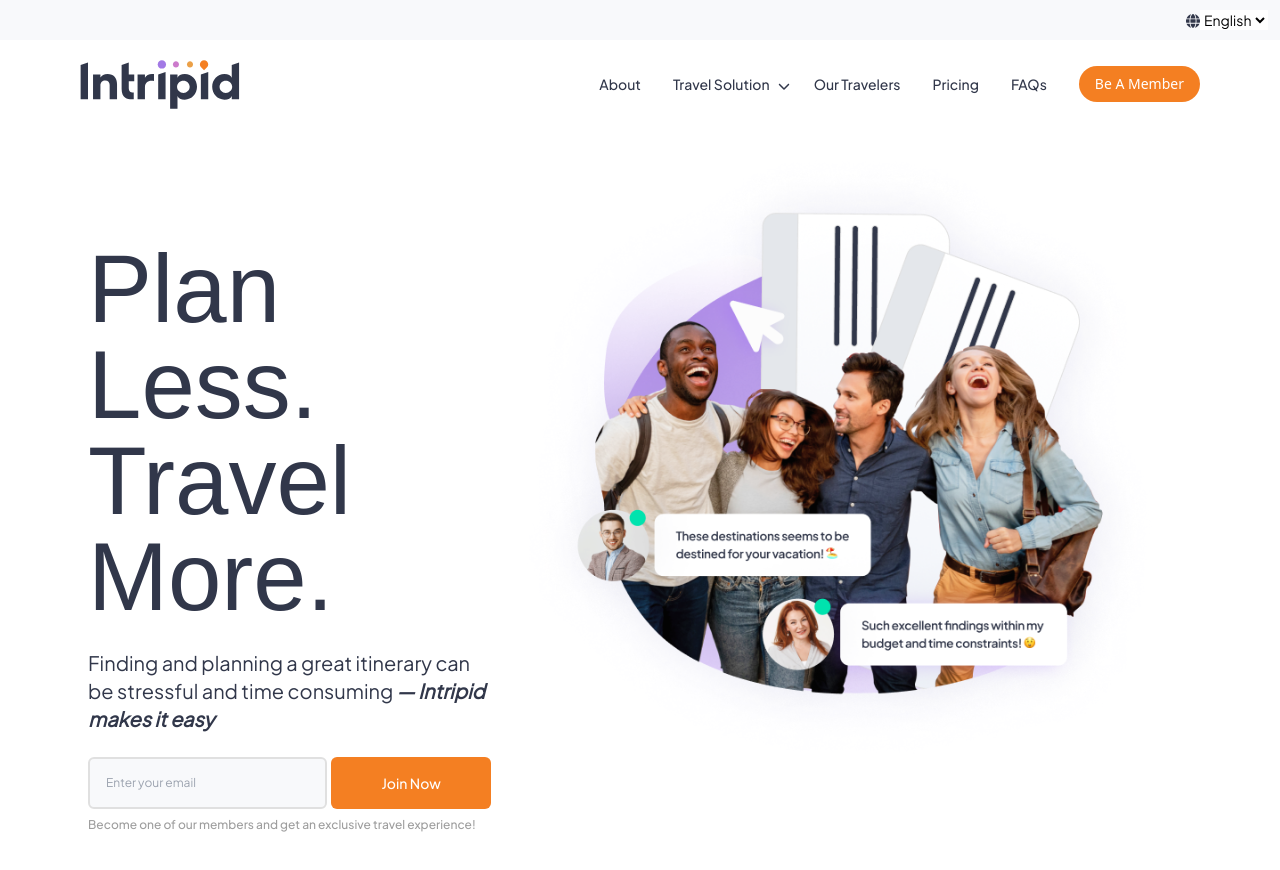
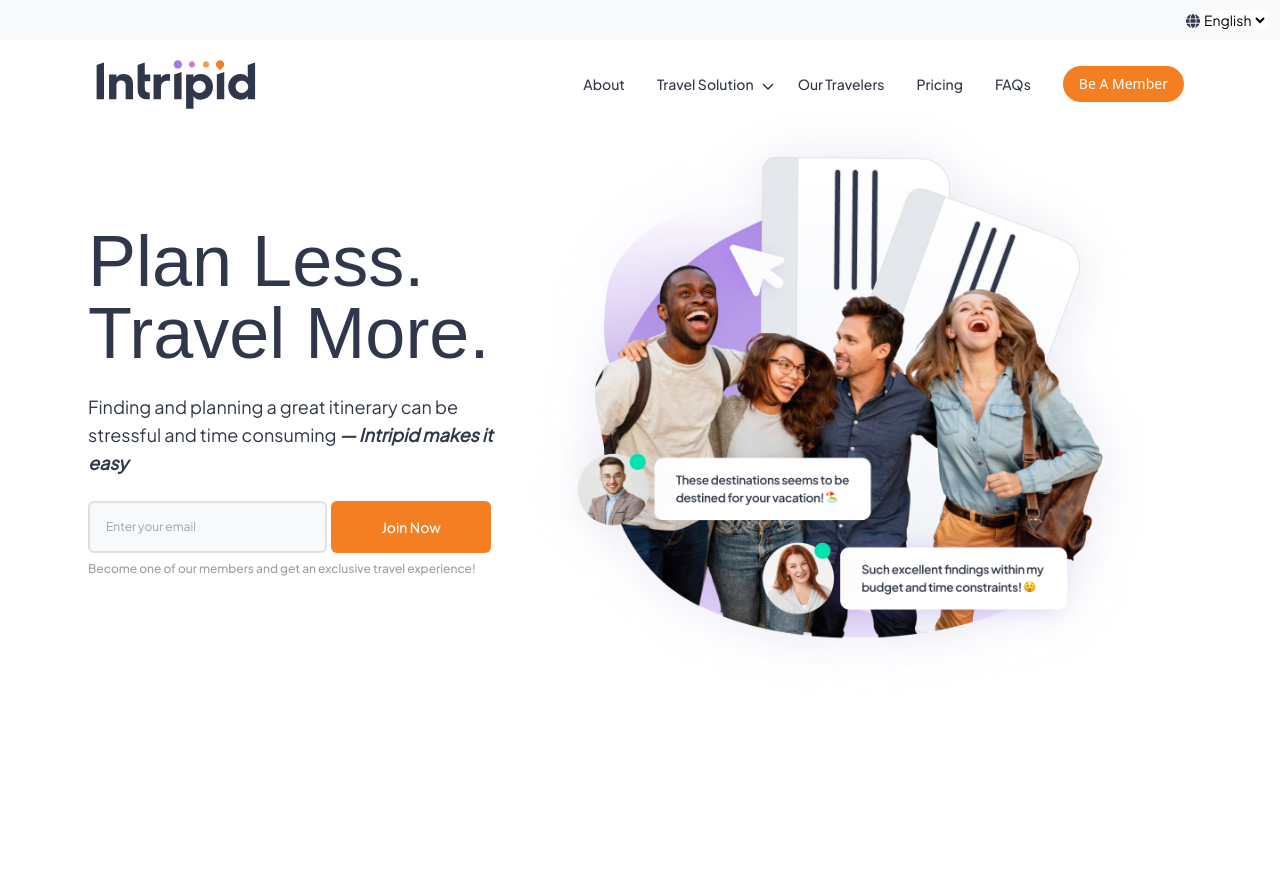
Before and after one commit to mamun4023/intripid, a React (Create React App) app: page / in a window 1280 px wide. Shown: the top 870 px of the page. Built offline with nearby package versions, Linux system fonts and the light colour scheme; a web font is replaced by a local one.

Commit message:
fix extra lage screen

```diff
--- a/src/sections/home/Banner/TopBanner.js
+++ b/src/sections/home/Banner/TopBanner.js
@@ -3,11 +3,11 @@ import BannerImage from "../../../utils/images/HeroImage.png"
 
 export default function TopBanner(){
     return(
-        <div className="flex justify-center px-3 md:px-12 lg:px-20 pt-4 lg:mt-14 m-2 ">
+        <div className="flex justify-center px-3 md:px-8 lg:px-20 pt-10 lg:mt-14 m-2 ">
             <div className="flex justify-between  flex-wrap lg:flex-nowrap">
-                <div className="lg:w-7/12 lg:mt-10 xl:w-5/12">
-                    <h1 className="font-readex_bold text-fontColor text-5xl md:text-7xl lg:text-8xl xl:text-8xl">Plan Less.<br/>Travel More.</h1>
-                    <p className="mt-6 mb-4 text-fontColor text-lg md:text-md xl:text-xl font-sans_regular">Finding and planning a great itinerary can be stressful and time consuming <b> <i> — Intripid makes it easy </i> </b></p>
+                <div className=" md:w-10/12 lg:w-7/12 xl:w-5/12">
+                    <h1 className="font-readex_bold text-fontColor text-5xl md:text-7xl lg:text-7xl">Plan Less.<br/>Travel More.</h1>
+                    <p className="mt-6 mb-4 text-fontColor text-lg md:text-md  font-sans_regular">Finding and planning a great itinerary can be stressful and time consuming <b> <i> — Intripid makes it easy </i> </b></p>
                     <div className="flex mt-6">
                     <input
                         type="text"
@@ -29,7 +29,7 @@ export default function TopBanner(){
                     </div>
                     <p className="text-ms md:text-xs font-sans_medium text-lebelFontColor mt-2 mb-2">Become one of our members and get an exclusive travel experience!</p>
                 </div>
-                <div className= "relative lg:-top-16">
+                <div className= "relative lg:-top-36">
                     <img className="object-fill lg:w-12/12 " src= {BannerImage} />
                 </div>
             </div>
--- a/src/sections/home/TopNavBar/TopNavBar.js
+++ b/src/sections/home/TopNavBar/TopNavBar.js
@@ -9,7 +9,7 @@ export default function NavBar() {
     const [navbar, setNavbar] = useState(false);
 
     return(
-        <nav className="w-full px-3 bg-white md:px-12 lg:px-20">
+        <nav className="w-full px-3 bg-white md:px-10 lg:px-24">
             <div className="justify-between mx-auto  md:items-center lg:flex">
                 <div>
                     <div className="flex items-center justify-between py-3 md:py-5">
```
